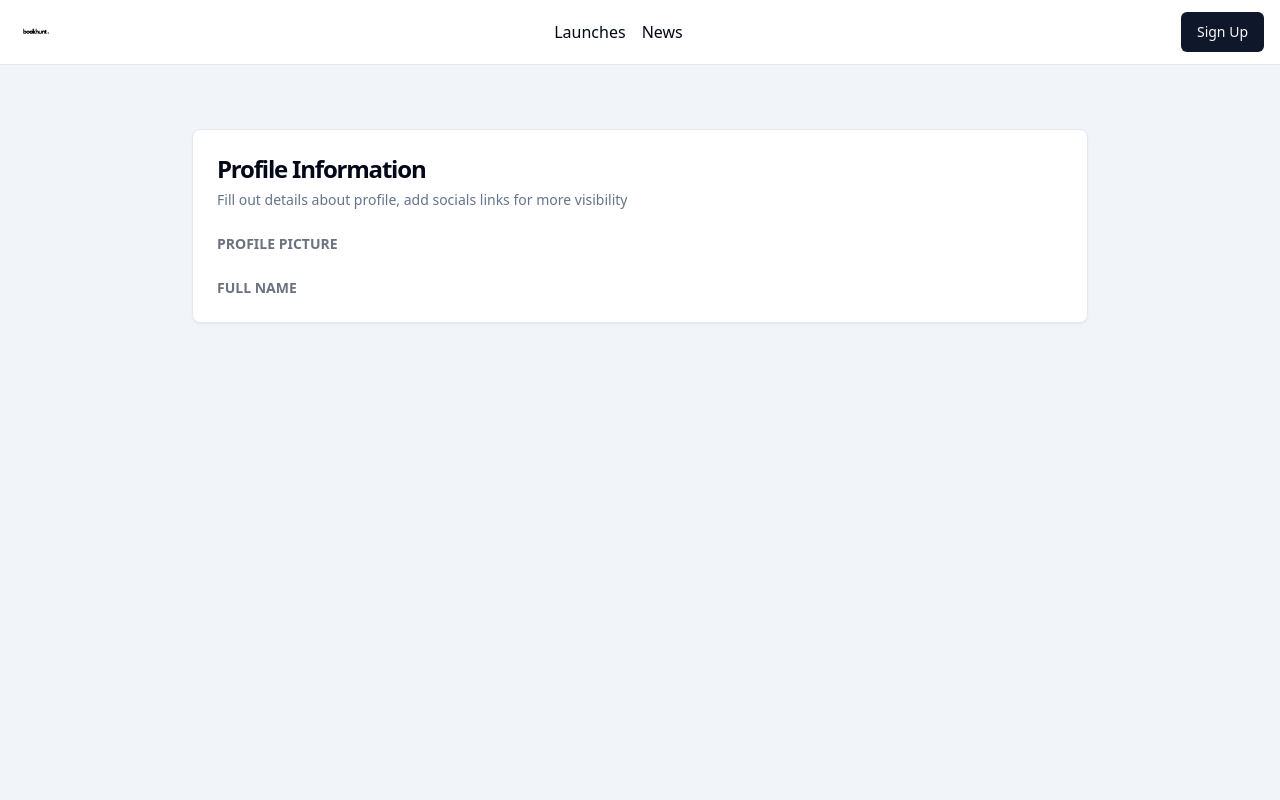
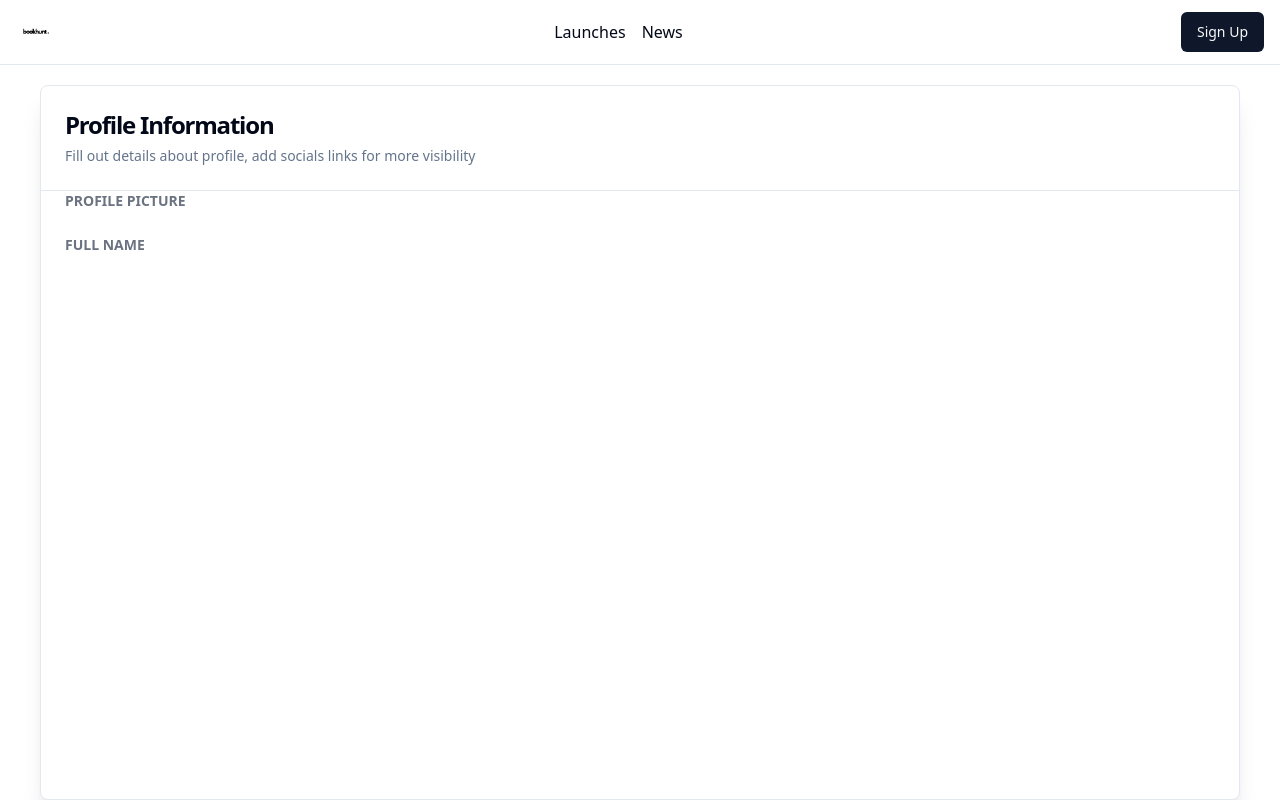
Before and after one commit to rakeshsenapathi/bookhunt, a Next.js app: page /user/1 in a window 1280 px wide. Built offline with nearby package versions, Linux system fonts and the light colour scheme; no server answers; what @udecode/cn would draw is missing.

Commit message:
fix: margin

```diff
--- a/app/posts/new/submission/page.tsx
+++ b/app/posts/new/submission/page.tsx
@@ -57,7 +57,7 @@ export default function SubmissionPage() {
 
     const SubmissionNavigation = () => {
         return (
-            <nav className="flex-col grow-0 w-1/5 hidden sm:visible sm:flex">
+            <nav className="flex-col grow-0 w-1/5 hidden sm:visible sm:flex cursor-pointer">
                 {navigationContent.map((obj, index) => (
                     <div
                         key={obj.index}
@@ -154,7 +154,7 @@ export default function SubmissionPage() {
     };
 
     return (
-        <Transition className="flex flex-grow min-w-screen px-0 sm:px-8 -translate-y-10">
+        <Transition className="flex flex-grow min-w-screen px-0 sm:px-5 -translate-y-10">
             <Card className="mx-5 mt-5 w-full shadow-xl">
                 <CardHeader className="text-2xl font-bold tracking-tight">
                     Submit
--- a/app/user/[profileName]/page.tsx
+++ b/app/user/[profileName]/page.tsx
@@ -9,6 +9,7 @@ import {
     CardHeader,
     CardTitle,
 } from '@/components/ui/card';
+import { Separator } from '@/components/ui/separator';
 
 export default function Profile({
     params,
@@ -16,18 +17,18 @@ export default function Profile({
     params: { profileName: string };
 }) {
     return (
-        <div className="flex flex-grow px-5 sm:px-48 pt-16 flex-col gap-2 items-center min-w-full bg-slate-100">
-            <Transition className="w-full">
-                <Card>
+        <Transition className="flex flex-grow min-w-screen px-0 sm:px-5 -translate-y-10">
+            <Card className="mx-5 mt-5 w-full shadow-xl">
                 <CardHeader>
                     <CardTitle className="leading-tight tracking-tighter">
                         Profile Information
                     </CardTitle>
                     <CardDescription className="text-sm font-medium">
-                            Fill out details about profile, add socials links
-                            for more visibility
+                        Fill out details about profile, add socials links for
+                        more visibility
                     </CardDescription>
                 </CardHeader>
+                <Separator />
                 <CardContent>
                     <h1 className="uppercase text-gray-500 text-sm -leading-3 font-bold">
                         Profile Picture
@@ -40,6 +41,5 @@ export default function Profile({
                 </CardContent>
             </Card>
         </Transition>
-        </div>
     );
 }
```
Lines whose indentation alone changed are shown as unchanged.
